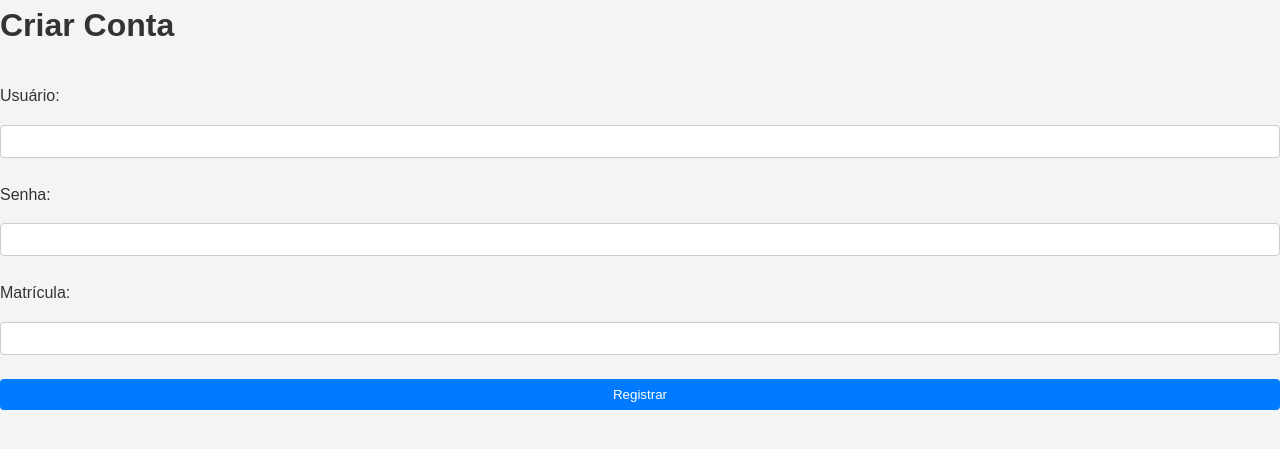
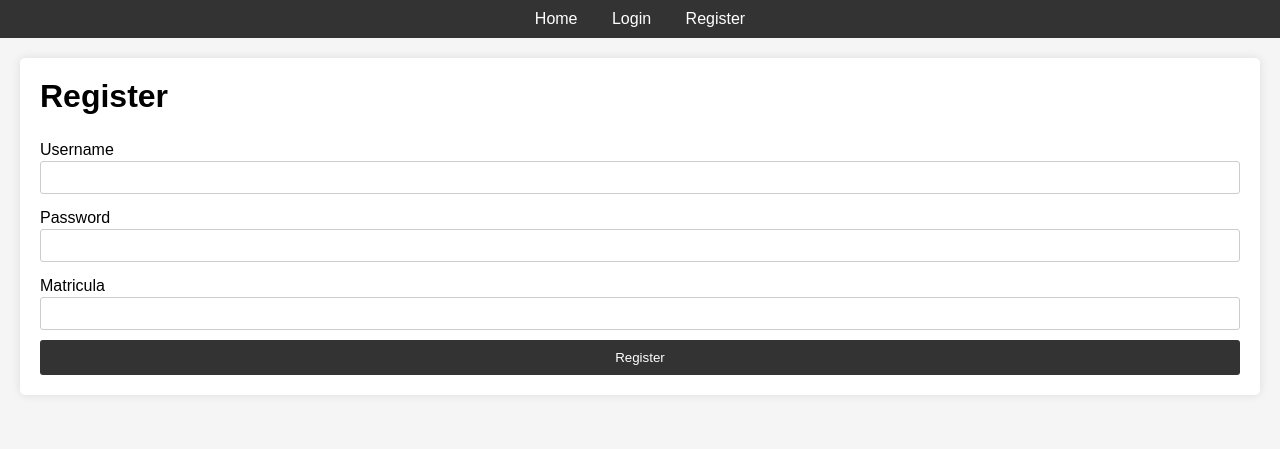
Before and after one commit to Nelson-esilva/Site-de-Controle-Produtivo, a Flask app: page /register in a window 1280 px wide. Shown: the top 449 px of the page. Run offline with Flask 3, Linux system fonts and the light colour scheme.

Commit message:
alteration_all_structure

```diff
--- /dev/null
+++ b/Templates/base.html
@@ -0,0 +1,29 @@
+<!DOCTYPE html>
+<html lang="en">
+<head>
+    <meta charset="UTF-8">
+    <meta name="viewport" content="width=device-width, initial-scale=1.0">
+    <link rel="stylesheet" href="{{ url_for('static', filename='style.css') }}">
+    <title>{% block title %}{% endblock %}</title>
+</head>
+<body>
+    <header>
+        <nav>
+            <a href="{{ url_for('home') }}">Home</a>
+            {% if current_user.is_authenticated %}
+                <a href="{{ url_for('profile') }}">Profile</a>
+                <a href="{{ url_for('analise_dados') }}">Análise dos Dados</a>
+                <a href="{{ url_for('consultar_dados') }}">Consultar Dados</a>
+                <a href="{{ url_for('incluir_dados') }}">Incluir Dados</a>
+                <a href="{{ url_for('logout') }}">Logout</a>
+            {% else %}
+                <a href="{{ url_for('login') }}">Login</a>
+                <a href="{{ url_for('register') }}">Register</a>
+            {% endif %}
+        </nav>
+    </header>
+    <main>
+        {% block content %}{% endblock %}
+    </main>
+</body>
+</html>
--- a/Templates/register.html
+++ b/Templates/register.html
@@ -1,30 +1,16 @@
-<!DOCTYPE html>
-<html lang="pt-BR">
-<head>
-    <meta charset="UTF-8">
-    <meta name="viewport" content="width=device-width, initial-scale=1.0">
-    <title>Registro</title>
-    <link rel="stylesheet" href="{{ url_for('static', filename='style.css') }}">
-</head>
-<body>
-    <h1>Criar Conta</h1>
-    <form method="POST">
-        <label for="username">Usuário:</label>
-        <input type="text" name="username" required>
-        <label for="password">Senha:</label>
-        <input type="password" name="password" required>
-        <label for="matricula">Matrícula:</label>
-        <input type="text" name="matricula" required>
-        <button type="submit">Registrar</button>
-    </form>
-    {% with messages = get_flashed_messages() %}
-        {% if messages %}
-            <ul>
-            {% for message in messages %}
-                <li>{{ message }}</li>
-            {% endfor %}
-            </ul>
-        {% endif %}
-    {% endwith %}
-</body>
-</html>
+{% extends "base.html" %}
+
+{% block title %}Register{% endblock %}
+
+{% block content %}
+<h1>Register</h1>
+<form method="POST">
+    <label for="username">Username</label>
+    <input type="text" id="username" name="username" required>
+    <label for="password">Password</label>
+    <input type="password" id="password" name="password" required>
+    <label for="matricula">Matricula</label>
+    <input type="text" id="matricula" name="matricula" required>
+    <button type="submit">Register</button>
+</form>
+{% endblock %}
--- a/app.py
+++ b/app.py
@@ -1,11 +1,10 @@
 from flask import Flask, render_template, request, redirect, url_for, flash
 from flask_sqlalchemy import SQLAlchemy
-from flask_login import LoginManager, UserMixin, login_user, login_required, logout_user, current_user
-import os
+from flask_login import LoginManager, UserMixin, login_user, login_required, current_user, logout_user
 
 app = Flask(__name__)
 app.config['SECRET_KEY'] = 'your_secret_key'
-app.config['SQLALCHEMY_DATABASE_URI'] = 'sqlite:///users.db'
+app.config['SQLALCHEMY_DATABASE_URI'] = 'sqlite:///database.db'
 db = SQLAlchemy(app)
 login_manager = LoginManager(app)
 login_manager.login_view = 'login'
@@ -14,7 +13,7 @@ class Usuario(UserMixin, db.Model):
     id = db.Column(db.Integer, primary_key=True)
     user = db.Column(db.String(100), unique=True, nullable=False)
     senha = db.Column(db.String(20), nullable=False)
-    matricula = db.Column(db.String(30))
+    matricula = db.Column(db.String(30), unique=True, nullable=False)
 
 class DadosPrograma(db.Model):
     id = db.Column(db.Integer, primary_key=True)
@@ -30,28 +29,6 @@ class DadosPrograma(db.Model):
     acaocorre = db.Column(db.String(100))
     respons = db.Column(db.String(100))
     obs = db.Column(db.String(200))
-
-@app.route('/register', methods=['GET', 'POST'])
-def register():
-    if request.method == 'POST':
-        username = request.form['username']
-        password = request.form['password']
-        matricula = request.form['matricula']
-
-        # Verificar se o usuário já existe
-        if Usuario.query.filter_by(user=username).first():
-            flash('Usuário já existe. Escolha outro.')
-            return redirect(url_for('register'))
-
-        # Criar novo usuário
-        new_user = Usuario(user=username, senha=password, matricula=matricula)
-        db.session.add(new_user)
-        db.session.commit()
-
-        flash('Usuário criado com sucesso! Você pode fazer login agora.')
-        return redirect(url_for('login'))
-
-    return render_template('register.html')
 
 @login_manager.user_loader
 def load_user(user_id):
@@ -74,21 +51,45 @@ def login():
             flash('Login Failed. Check your username and password')
     return render_template('login.html')
 
+@app.route('/register', methods=['GET', 'POST'])
+def register():
+    if request.method == 'POST':
+        username = request.form['username']
+        password = request.form['password']
+        matricula = request.form['matricula']
+        if Usuario.query.filter_by(user=username).first():
+            flash('Username already exists')
+        elif Usuario.query.filter_by(matricula=matricula).first():
+            flash('Matricula already exists')
+        else:
+            new_user = Usuario(user=username, senha=password, matricula=matricula)
+            db.session.add(new_user)
+            db.session.commit()
+            flash('User registered successfully')
+            return redirect(url_for('login'))
+    return render_template('register.html')
+
 @app.route('/profile')
 @login_required
 def profile():
-    return render_template('profile.html', name=current_user.user)
+    return render_template('profile.html')
+
+@app.route('/logout')
+@login_required
+def logout():
+    logout_user()
+    return redirect(url_for('home'))
 
 @app.route('/analise_dados')
 @login_required
 def analise_dados():
-    return render_template('analise_dados.html')
+    dados = DadosPrograma.query.all()
+    return render_template('analise_dados.html', dados=dados)
 
 @app.route('/consultar_dados')
 @login_required
 def consultar_dados():
-    dados = DadosPrograma.query.all()
-    return render_template('consultar_dados.html', dados=dados)
+    return render_template('consultar_dados.html')
 
 @app.route('/incluir_dados', methods=['GET', 'POST'])
 @login_required
@@ -107,36 +108,12 @@ def incluir_dados():
         respons = request.form['respons']
         obs = request.form['obs']
 
-        new_dado = DadosPrograma(nproduto=nproduto, peso=peso, datai=datai, horai=horai, dataf=dataf, horaf=horaf, marcha=marcha, defprod=defprod, motivo=motivo, acaocorre=acaocorre, respons=respons, obs=obs)
-        db.session.add(new_dado)
+        novo_dado = DadosPrograma(nproduto=nproduto, peso=peso, datai=datai, horai=horai, dataf=dataf, horaf=horaf, marcha=marcha, defprod=defprod, motivo=motivo, acaocorre=acaocorre, respons=respons, obs=obs)
+        db.session.add(novo_dado)
         db.session.commit()
-
-        flash('Dados incluídos com sucesso!')
-        return redirect(url_for('consultar_dados'))
-
+        flash('Dados incluídos com sucesso')
+        return redirect(url_for('analise_dados'))
     return render_template('incluir_dados.html')
 
-@app.route('/relatorios')
-@login_required
-def relatorios():
-    return "Página de Relatórios"
-
-@app.route('/ocorrencias')
-@login_required
-def ocorrencias():
-    return "Página de Ocorrências"
-
-@app.route('/logout')
-@login_required
-def logout():
-    logout_user()
-    return redirect(url_for('home'))
-
-def init_db():
-    with app.app_context():
-        db.create_all()
-
 if __name__ == '__main__':
-    if not os.path.exists('users.db'):
-        init_db()
     app.run(debug=True)
--- a/static/style.css
+++ b/static/style.css
@@ -1,155 +1,79 @@
-/* Reset básico */
-* {
+body {
+    font-family: Arial, sans-serif;
     margin: 0;
     padding: 0;
-    box-sizing: border-box;
+    background-color: #f5f5f5;
 }
 
-body {
-    font-family: Arial, sans-serif;
-    background-color: #f4f4f4;
-    color: #333;
-    line-height: 1.6;
-    margin: 0;
-    padding: 0;
+header {
+    background-color: #333;
+    color: white;
+    padding: 10px 0;
+    text-align: center;
 }
 
-.container {
-    width: 80%;
-    margin: auto;
-    overflow: hidden;
-    padding: 2rem;
-    background-color: #fff;
-    box-shadow: 0 0 10px rgba(0, 0, 0, 0.1);
-    border-radius: 8px;
+nav a {
+    color: white;
+    margin: 0 15px;
+    text-decoration: none;
 }
 
-/* Header */
-header {
-    background: #007bff;
-    color: #fff;
-    padding: 1rem 0;
-    text-align: center;
-    margin-bottom: 1.5rem;
+nav a:hover {
+    text-decoration: underline;
 }
 
-header h1 {
-    margin: 0;
-    font-size: 2rem;
+main {
+    padding: 20px;
+    margin: 20px;
+    background-color: white;
+    border-radius: 5px;
+    box-shadow: 0 0 10px rgba(0, 0, 0, 0.1);
 }
 
-/* Navegação */
-nav ul {
-    padding: 0;
-    list-style: none;
-    text-align: center;
-    margin-top: 1rem;
+h1 {
+    margin-top: 0;
 }
 
-nav ul li {
-    display: inline;
-    margin: 0 1rem;
-}
-
-nav ul li a {
-    text-decoration: none;
-    color: #007bff;
-    font-weight: bold;
-}
-
-nav ul li a:hover {
-    color: #0056b3;
-}
-
-/* Formulários */
 form {
-    margin-top: 2rem;
+    display: flex;
+    flex-direction: column;
 }
 
 form label {
-    display: block;
-    margin: 0.5rem 0;
+    margin: 5px 0 2px;
 }
 
-form input[type="text"],
-form input[type="password"],
-form input[type="date"],
-form input[type="time"],
-form input[type="checkbox"],
-form button {
-    width: 100%;
-    padding: 0.5rem;
-    margin: 0.5rem 0 1rem 0;
+form input, form textarea {
+    padding: 8px;
+    margin-bottom: 10px;
     border: 1px solid #ccc;
-    border-radius: 4px;
-}
-
-form input[type="checkbox"] {
-    width: auto;
+    border-radius: 3px;
 }
 
 form button {
-    background-color: #007bff;
-    color: #fff;
+    padding: 10px;
+    background-color: #333;
+    color: white;
     border: none;
+    border-radius: 3px;
     cursor: pointer;
-    transition: background-color 0.3s ease;
 }
 
 form button:hover {
-    background-color: #0056b3;
+    background-color: #555;
 }
 
-/* Tabelas */
 table {
     width: 100%;
     border-collapse: collapse;
-    margin: 2rem 0;
+    margin: 20px 0;
 }
 
 table, th, td {
-    border: 1px solid #ddd;
+    border: 1px solid #ccc;
 }
 
 th, td {
-    padding: 0.75rem;
+    padding: 10px;
     text-align: left;
 }
-
-th {
-    background-color: #007bff;
-    color: #fff;
-}
-
-tr:nth-child(even) {
-    background-color: #f2f2f2;
-}
-
-/* Alertas */
-.flash {
-    background-color: #f8d7da;
-    color: #721c24;
-    padding: 1rem;
-    margin-bottom: 1rem;
-    border: 1px solid #f5c6cb;
-    border-radius: 4px;
-}
-
-.success {
-    background-color: #d4edda;
-    color: #155724;
-    border: 1px solid #c3e6cb;
-}
-
-/* Footer */
-footer {
-    background: #333;
-    color: #fff;
-    text-align: center;
-    padding: 1rem 0;
-    margin-top: 2rem;
-}
-
-footer p {
-    margin: 0;
-}
```
Also changed, not shown: Templates/analise_dados.html (+46 -16 lines), Templates/consultar_dados.html (+8 -46 lines), Templates/home.html (+7 -14 lines), Templates/incluir_dados.html (+34 -39 lines), Templates/login.html (+14 -28 lines), Templates/profile.html (+8 -17 lines).
